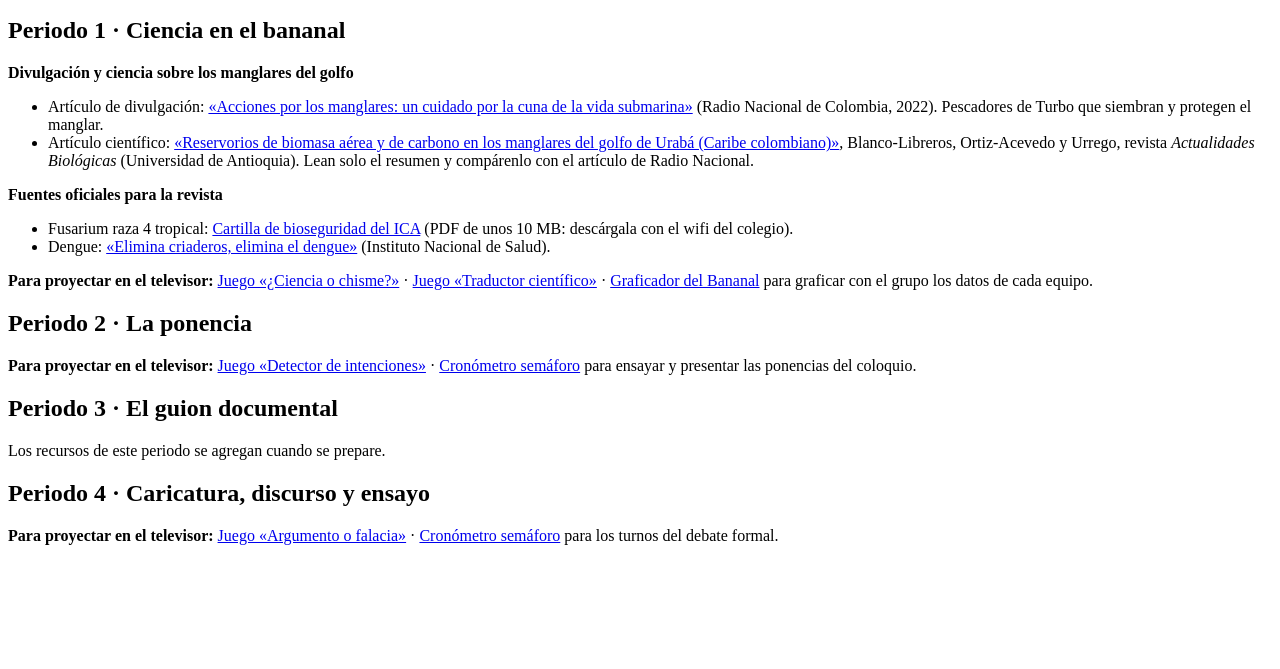
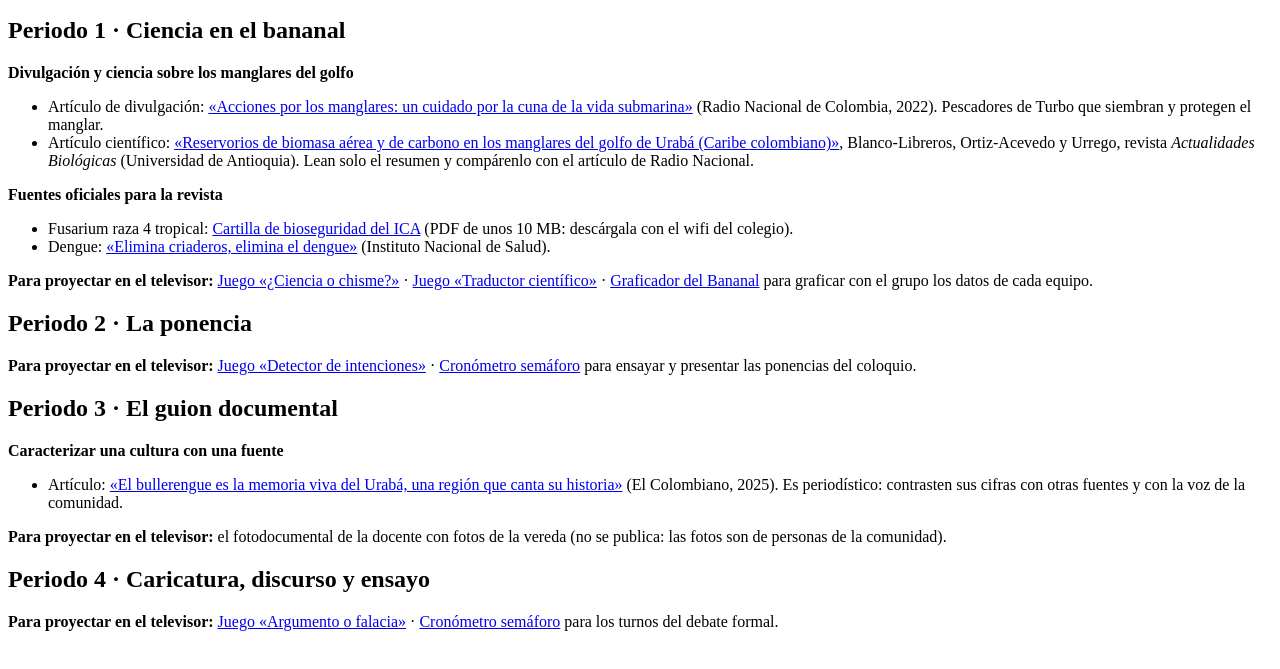
Before and after one commit to andresjairpta/recursos-vijagual, a plain HTML site: page _paginas/produccion-textual-10/index.html in a window 1280 px wide. Shown: the part 87-756 px from the top of the page. Drawn offline with Linux system fonts and the light colour scheme.

Commit message:
Producción textual 10°: enlace del periodo 3
Co-Authored-By: Claude Opus 5.5 <noreply@anthropic.com>

```diff
--- a/_paginas/produccion-textual-10/index.html
+++ b/_paginas/produccion-textual-10/index.html
@@ -21,7 +21,7 @@
 <div class="tarjeta"><p style="margin:0"><b>Para proyectar en el televisor:</b> <a href="../herramientas/juego.html?mazo=detector-de-intenciones">Juego «Detector de intenciones»</a> · <a href="../herramientas/cronometro.html">Cronómetro semáforo</a> para ensayar y presentar las ponencias del coloquio.</p></div>
 
 <h2>Periodo 3 · El guion documental</h2>
-<div class="tarjeta"><p style="margin:0" class="nota">Los recursos de este periodo se agregan cuando se prepare.</p></div>
+<div class="tarjeta"><p style="margin-top:0"><b>Caracterizar una cultura con una fuente</b></p><ul><li>Artículo: <a href="https://www.elcolombiano.com/la-hora-de-uraba/musica-bullerengue-memoria-viva-de-uraba-region-canta-historia-AA27630202">«El bullerengue es la memoria viva del Urabá, una región que canta su historia»</a> (El Colombiano, 2025). Es periodístico: contrasten sus cifras con otras fuentes y con la voz de la comunidad.</li></ul><p style="margin-bottom:0"><b>Para proyectar en el televisor:</b> el fotodocumental de la docente con fotos de la vereda (no se publica: las fotos son de personas de la comunidad).</p></div>
 
 <h2>Periodo 4 · Caricatura, discurso y ensayo</h2>
 <div class="tarjeta"><p style="margin:0"><b>Para proyectar en el televisor:</b> <a href="../herramientas/juego.html?mazo=argumento-o-falacia">Juego «Argumento o falacia»</a> · <a href="../herramientas/cronometro.html">Cronómetro semáforo</a> para los turnos del debate formal.</p></div>
```
Also changed, not shown: produccion-textual-10/index.html (+1 -1 lines).
